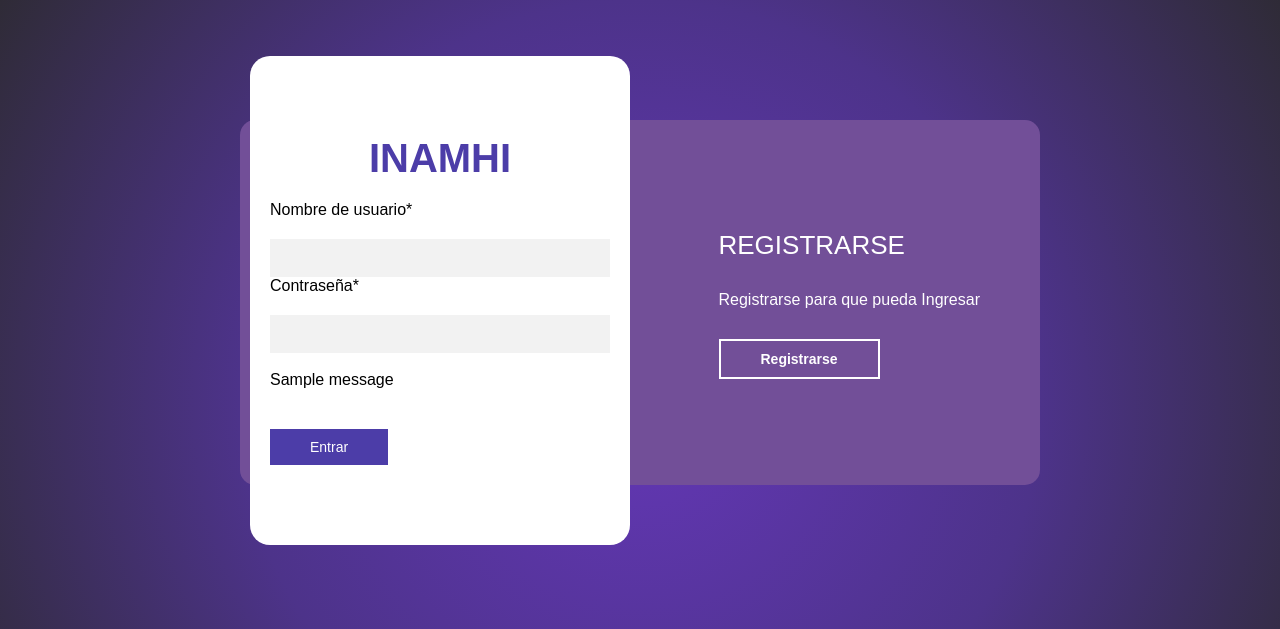
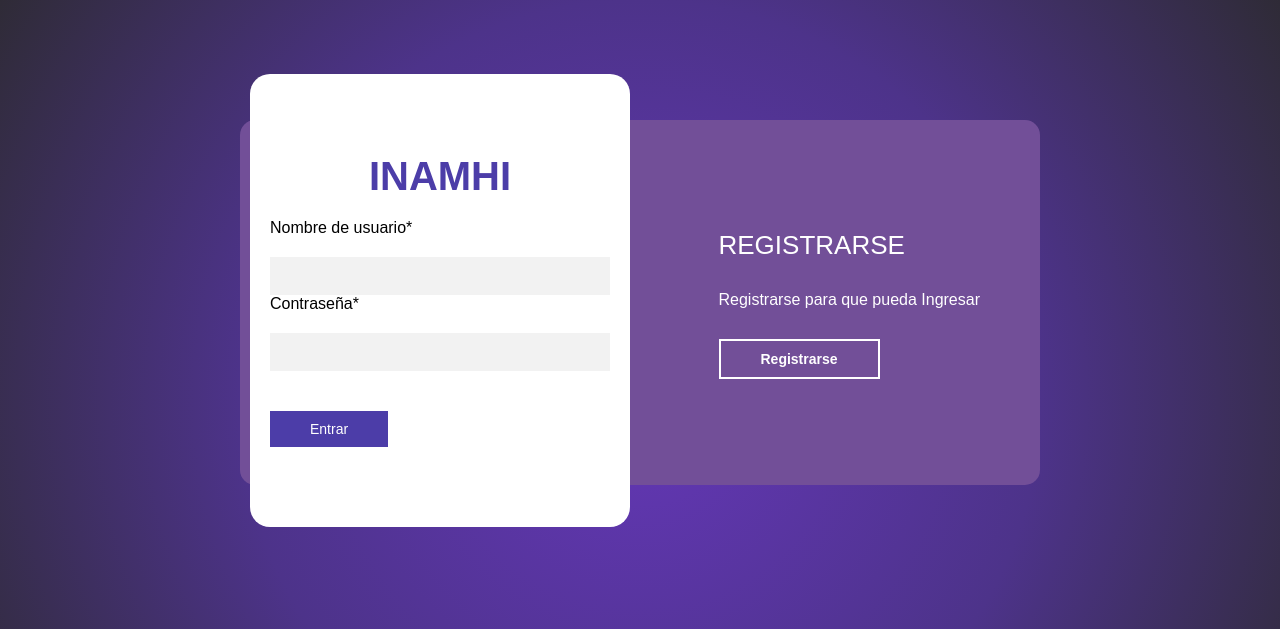
Before and after one commit to JoelCaza/Sistema_Inamhi, a Django app: page /accounts/login/ in a window 1280 px wide. Shown: the top 629 px of the page. Run offline with Django 5.2, Linux system fonts and the light colour scheme; tables that the repository leaves empty hold one stand-in row (values such as "Sample post"); one stand-in notice (Sample message) is shown; some libraries are stand-ins or nearby versions.

Commit message:
Update login.html

```diff
--- a/myproject/myapp/templates/registration/login.html
+++ b/myproject/myapp/templates/registration/login.html
@@ -38,15 +38,6 @@
                 {% csrf_token %}
                 <h2>INAMHI</h2>
                 {{ form | crispy}}
-                <br>
-
-                {% if messages %}
-                <div class="messages">
-                    {% for message in messages %}
-                    <div class="alert alert-{{ message.tags }}">{{ message }}</div>
-                    {% endfor %}
-                </div>
-                {% endif %}
                 <button type="submit">Entrar</button>
             </form>
             <!-- sormulario del registro  -->
```
